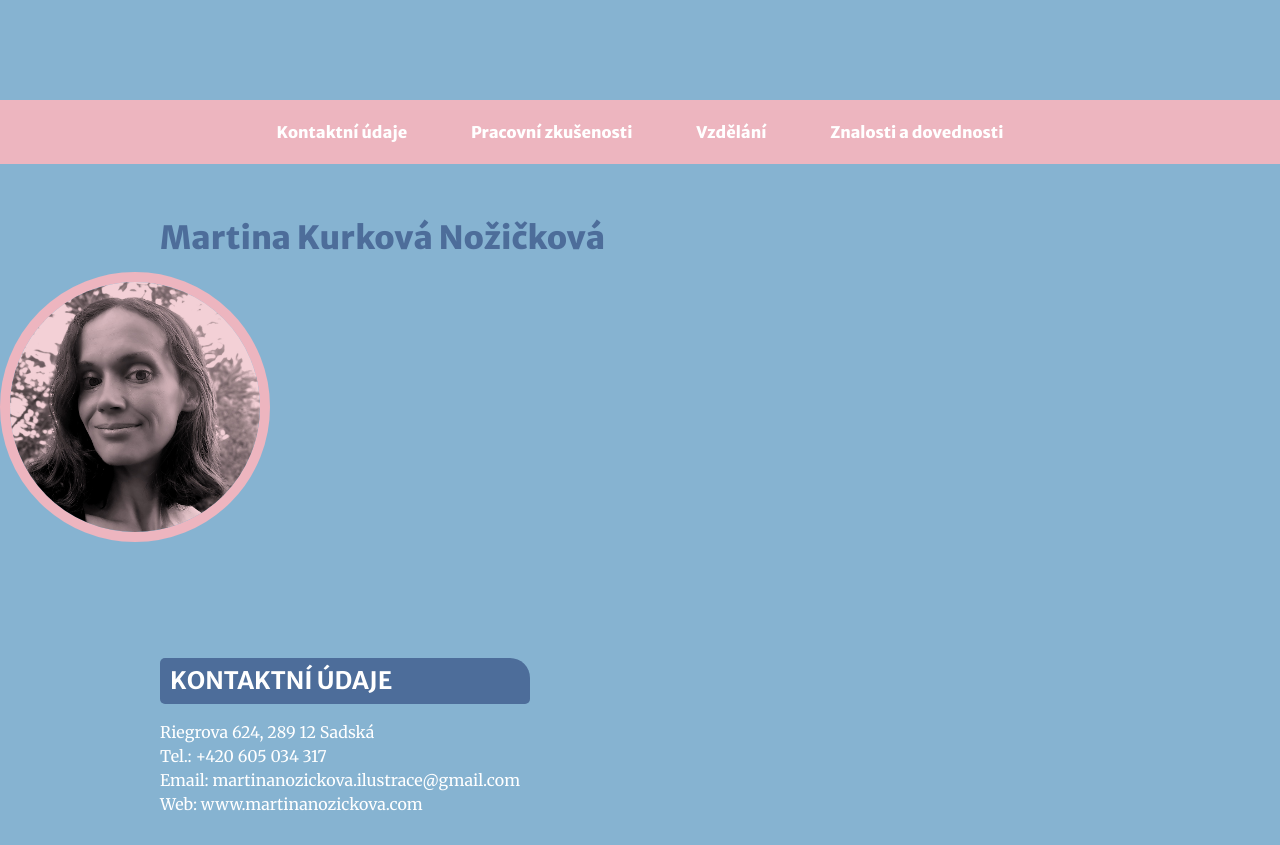
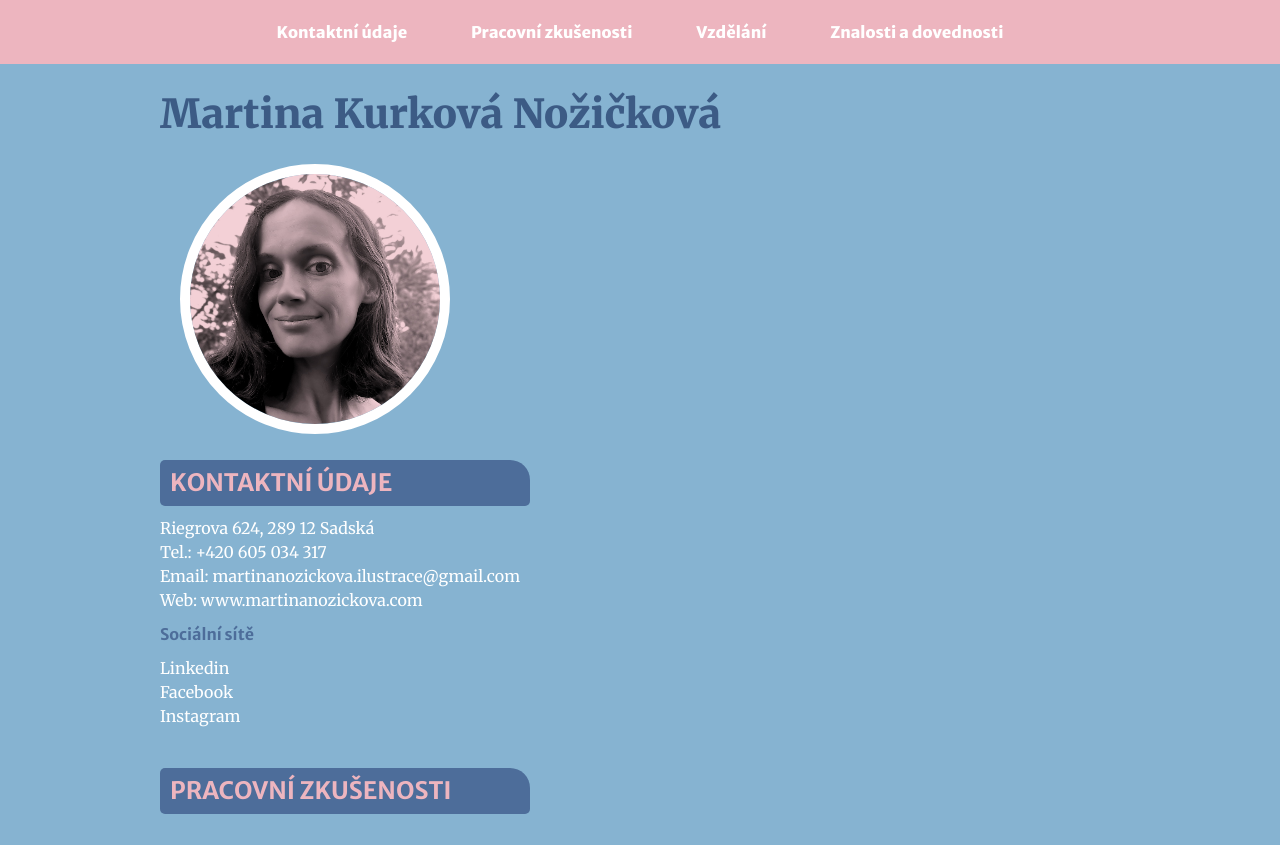
Before and after one commit to MartinaKurkova/UKOL_zivotopis, a plain HTML site: page index.html in a window 1280 px wide. Shown: the top 845 px of the page. Drawn offline with Linux system fonts and the light colour scheme.

Commit message:
dostylovani

```diff
--- a/index.html
+++ b/index.html
@@ -15,27 +15,32 @@
 <body>
 
 <!--Hlavička-->
-<!-- menu-->
+<header>
+    <!--menu-->
     <ul class="menu">
         <li><a href="#kontakt">Kontaktní údaje</a></li>
         <li><a href="#praxe">Pracovní zkušenosti</a></li>
         <li><a href="#studium">Vzdělání</a></li>
         <li><a href="#skills">Znalosti a dovednosti</a></li>
     </ul>
-
-<header class="hlavicka">
-    <h1>Martina Kurková Nožičková</h1>
 </header>
 
 <!-- Kontaktní údaje-->
+<section class="kontakt" id="kontakt">
+    <h1>Martina Kurková Nožičková</h1>
     <img class="portret" src="obrazky/portret_filtr.jpg" alt="Martina Kurková">
-<section class="kontakt" id="kontakt">
     <h2>Kontaktní údaje</h2>
     <p>
     Riegrova 624, 289 12 Sadská<br>
     Tel.: +420 605 034 317<br>
     Email: <a href="mailto:martinanozickova.ilustrace@gmail.com">martinanozickova.ilustrace@gmail.com</a><br>
     Web: <a href="https://martinanozickova.com/">www.martinanozickova.com</a><br>
+    </p>
+    <h4>Sociální sítě</h4>
+    <p>
+    <a href="https://www.linkedin.com/in/martina-kurkov%C3%A1-no%C5%BEi%C4%8Dkov%C3%A1-01883b96/?originalSubdomain=cz">Linkedin</a><br>
+    <a href="https://www.facebook.com/profile.php?id=100011311830403">Facebook</a><br>
+    <a href="https://www.instagram.com/martinanozickova/">Instagram</a><br>
 </p>
 </section>
 
@@ -73,14 +78,17 @@
     <h2>Vzdělání</h2>
     <h3>Ilustrace a grafický design - Ilustrace</h3>
     <h4>Fakulta designu a umění Ladislava Sutnara, Západočeská univerzita v Plzni</h4>
-    <p>dosažený titul: MgA.</p>
+    <p>Dosažený titul: MgA.</p>
+    <p>Studium zaměřené na ilustraci a tvorbu knih.</p>
 
     <h3>Grafika a ilustrace - Mediální a didaktická ilustrace</h3>
     <h4>Fakulta designu a umění Ladislava Sutnara, Západočeská univerzita v Plzni</h4>
-    <p>dosažený titul: MgA.</p>
+    <p>Dosažený titul: BcA.</p>
+    <p>Studium ilustrace, komiksu a tradičních grafických technik.</p>
 
     <h3>Propagační výtvarnictví - Vědecká kresba a ilustrace</h3>
     <h4>Střední škola umění a designu, Brno</h4>
+    <p>Studium kresby a ilustrace zakončené maturitní zkouškou.</p>
 </section>
 
 <!--Skills-->
@@ -100,7 +108,6 @@
 <footer class="paticka" id="paticka">
     <footer>
             <p>© Martina Kurková Nožičková</p>
-            <a href="https://www.linkedin.com/in/martina-kurkov%C3%A1-no%C5%BEi%C4%8Dkov%C3%A1-01883b96/?originalSubdomain=cz">linkedin</a>
     </footer>
 </footer>
 
--- a/style.css
+++ b/style.css
@@ -4,31 +4,37 @@ body {
     line-height: 1.5;
     background-color: #86b3d1;
     color: white;
-    box-sizing: border-box;
-    margin: 0;
-    padding: 100px 0px 0px 0px;
+    margin: 0 auto;
+    padding: 0;
     min-width: 960px;
 }
 
-h1, h2, h3, h4 {
+.portret {
+    border-radius: 50%;
+    border: 10px white solid;
+    width: 250px;
+    margin: 20px;
+}
+
+h2, h3, h4 {
     font-family: "Merriweather Sans", sans-serif;
-    color: #4D6D9A;
-    padding: 0;
-    margin: 0;
 }
 
 h1 {
     font-weight: 800;
     margin: 0 auto;
     max-width: 960px;
-    padding: 50px 50px 10px 50px;
+    font-size: 40px;
+    color: #3c5b85;
+    font-family: "Merriweather", system-ui;
+    font-weight: 800;
 }
 h2 {
     background-color: #4D6D9A;
-    color: white;
+    color: #EDB5BF;
     border-radius: 5px 20px 5px 5px;
     padding: 5px 10px;
-    margin: 30px 0 10px 0;
+    margin: 0 0 10px 0;
     text-transform: uppercase;
     font-size: 24px;
     width: 350px;
@@ -36,24 +42,27 @@ h2 {
 
 h3 {
     font-weight: 800;
-    margin: 30px 0 0 0;
+    padding: 20px 0 0 0;
+    margin: 0;
+    color: #4D6D9A;
 }
-.portret {
-    border-radius: 50%;
-    border: 10px #EDB5BF solid;
-    width: 250px;
-    margin: 0px 30px 30px 0px;
+
+h4 {
+    color: #4D6D9A;
+    padding: 0 0 10px 0;
+    margin: 0;
+}
+
+p {
+    padding: 0 0 10px 0;
+    margin: 0;
 }
 
 ul {
-    margin: 0;
+    margin: 10px;
     list-style:inside;
     margin: 0;
     padding: 0;
-}
-
-.menu ul{
-    background-color: #4D6D9A;
 }
 
 footer {
@@ -73,13 +82,7 @@ section {
     overflow: auto;
     margin: 0 auto;
     max-width: 960px;
-    padding: 50px 50px 10px 50px;
-}
-
-.hlavicka {
-    background-repeat: no-repeat;
-    background-position: center;
-    background-size: cover;
+    padding: 20px 50px 10px 50px;
 }
 
 .menu {
@@ -106,5 +109,5 @@ section {
 .menu a:hover,
 .menu a:focus,
 .menu a:active {
-    background-color: #756158;
+    background-color: #c4838f;
 }
```
Lines whose indentation alone changed are shown as unchanged.
